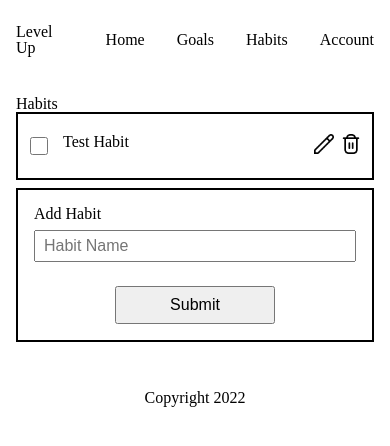
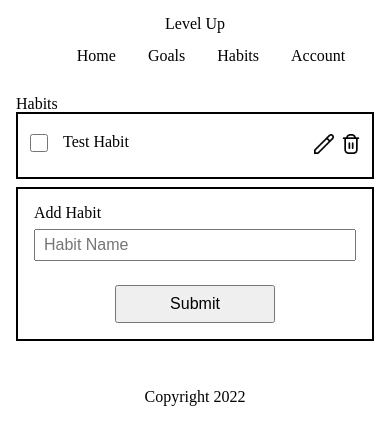
Before and after one commit to DennieCodes/levelup, a Next.js app: page /habits/Habits in a window 390 px wide. Shown: the top 446 px of the page. Built offline with nearby package versions, Linux system fonts and the light colour scheme.

Commit message:
Added some responsive styling and spacing after including css reset

```diff
--- a/src/components/layout/header/Header.module.scss
+++ b/src/components/layout/header/Header.module.scss
@@ -1,8 +1,15 @@
+@import "../../../../styles/mixins.scss";
+
 .header {
   display: flex;
-  flex-direction: row;
+  flex-direction: column;
   align-items: center;
   height: 5em;
-  padding: 0 1em;
-  justify-content: space-between;
+  padding: 1em;
+  gap: 1em;
+
+  @include tablet-portrait {
+    flex-direction: row;
+    justify-content: space-between;
+  }
 }
--- a/src/pages/habits/habit/Habit.module.scss
+++ b/src/pages/habits/habit/Habit.module.scss
@@ -6,6 +6,7 @@
   padding: 0.75em 0;
 
   & input[type="checkbox"] {
+    margin-top: 0;
     height: 18px;
     width: 18px;
   }
--- a/src/pages/habits/newHabitForm/NewHabitForm.tsx
+++ b/src/pages/habits/newHabitForm/NewHabitForm.tsx
@@ -13,11 +13,13 @@ export default function NewHabitForm() {
 
   const handleFormSubmission = (e: React.ChangeEvent<HTMLFormElement>) => {
     e.preventDefault();
-    dispatch({ type: ADD, habit: title, id: "", newHabit: "" });
+    if (title.length !== 0) {
+      dispatch({ type: ADD, habit: title, id: "", newHabit: "" });
 
-    resetTitle();
-    // resetMetric();
-    // setEstablished(false);
+      resetTitle();
+      // resetMetric();
+      // setEstablished(false);
+    }
   };
 
   // const handleChangeEstablished = (e: React.ChangeEvent<HTMLInputElement>) => {
--- a/styles/globals.scss
+++ b/styles/globals.scss
@@ -1,13 +1,5 @@
 @import "./mixins.scss";
 @import "./variables.scss";
-
-html,
-body {
-  padding: 0;
-  margin: 0;
-  font-family: -apple-system, BlinkMacSystemFont, Segoe UI, Roboto, Oxygen,
-    Ubuntu, Cantarell, Fira Sans, Droid Sans, Helvetica Neue, sans-serif;
-}
 
 a {
   color: inherit;
```
